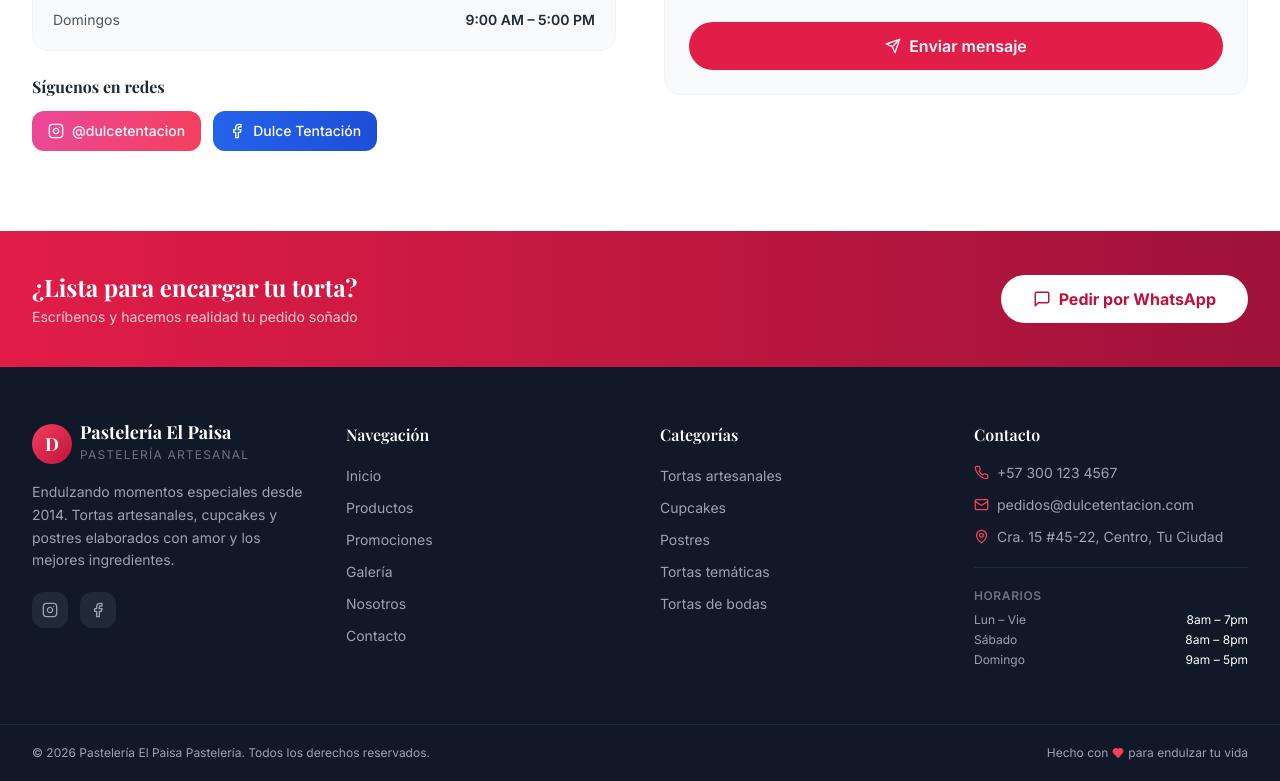
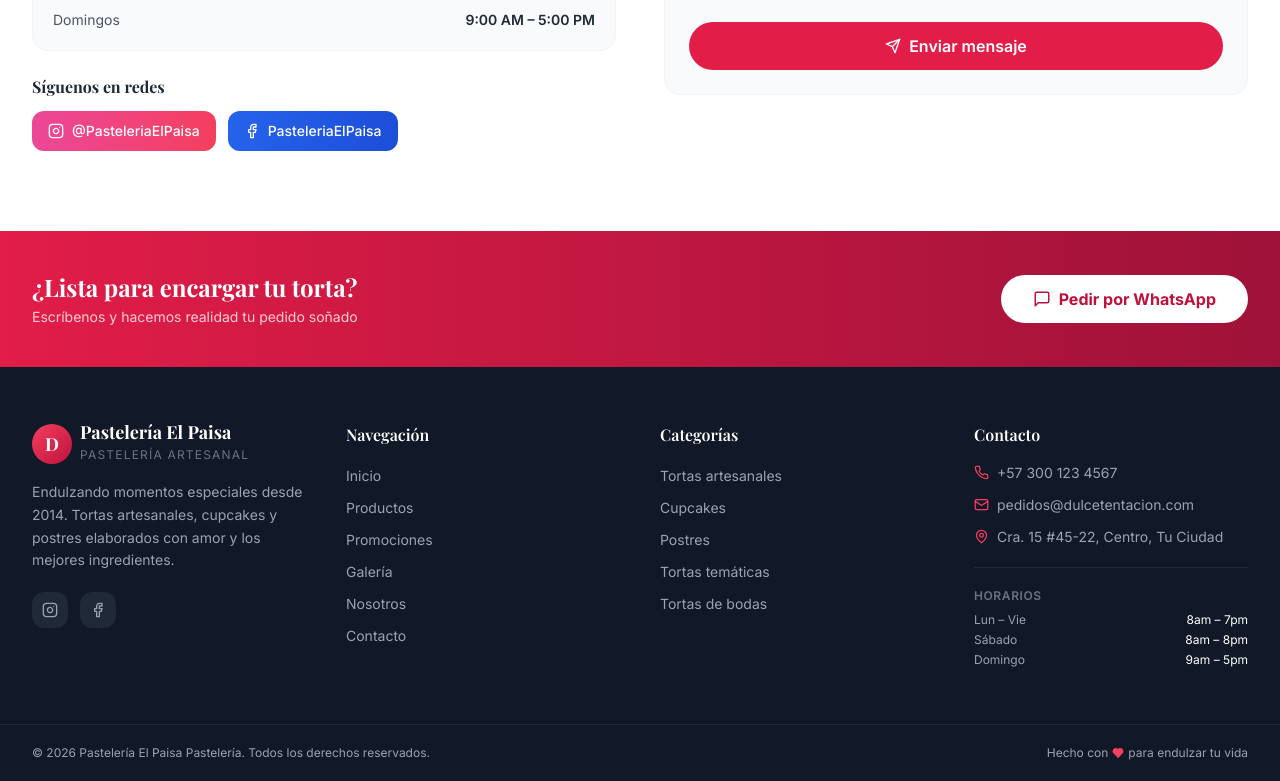
Before and after one commit to ingsteven1308-code/PasteleriaElPaisa, a React (Vite) app: page / in a window 1280 px wide. Shown: the part 6528-7309 px from the top of the page. Built offline with nearby package versions, Linux system fonts and the light colour scheme; a web font is replaced by a local one.

Commit message:
Links redes sociales

```diff
--- a/src/components/Contact.jsx
+++ b/src/components/Contact.jsx
@@ -97,8 +97,8 @@ export default function Contact() {
               <h4 className="font-bold text-gray-800 mb-3">Síguenos en redes</h4>
               <div className="flex gap-3">
                 {[
-                  { icon: Instagram, label: '@dulcetentacion', color: 'from-pink-500 to-rose-500', url: '#' },
-                  { icon: Facebook, label: 'Dulce Tentación', color: 'from-blue-600 to-blue-700', url: '#' },
+                  { icon: Instagram, label: '@PasteleriaElPaisa', color: 'from-pink-500 to-rose-500', url: 'https://www.instagram.com/tiventrujillo?igsh=MTU2bDhkaDYwb2Y3OQ%3D%3D&utm_source=qr' },
+                  { icon: Facebook, label: 'PasteleriaElPaisa', color: 'from-blue-600 to-blue-700', url: 'https://www.facebook.com/share/18gMiAJNH3/?mibextid=wwXIfr' },
                 ].map(({ icon: Icon, label, color, url }) => (
                   <a
                     key={label}
```
